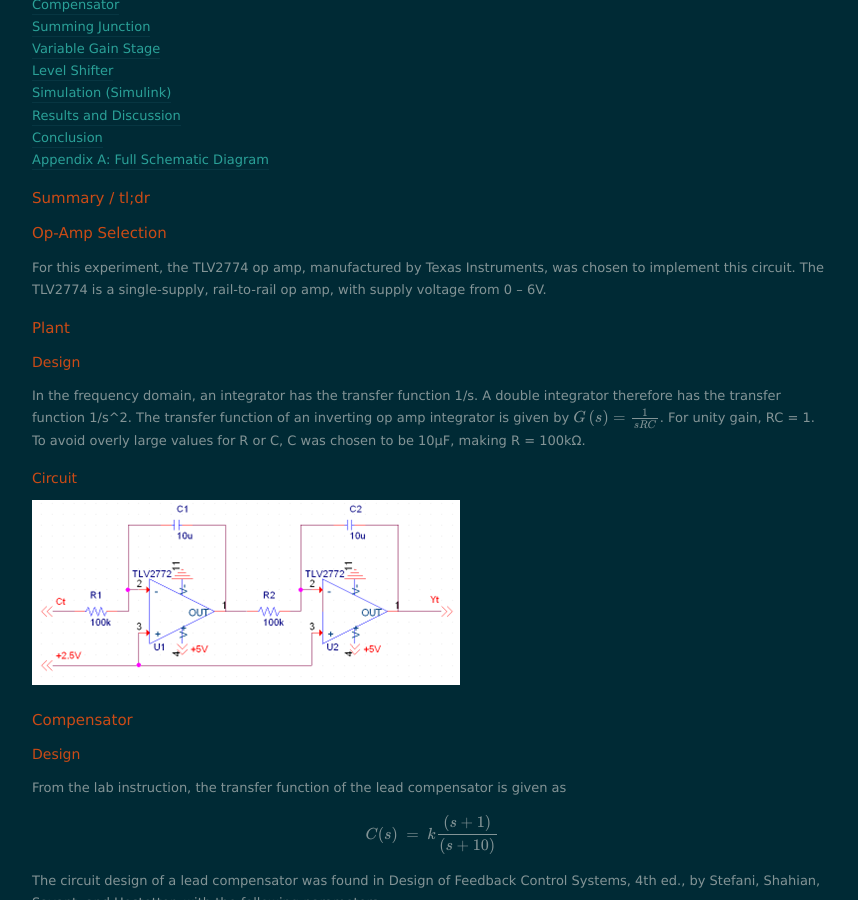
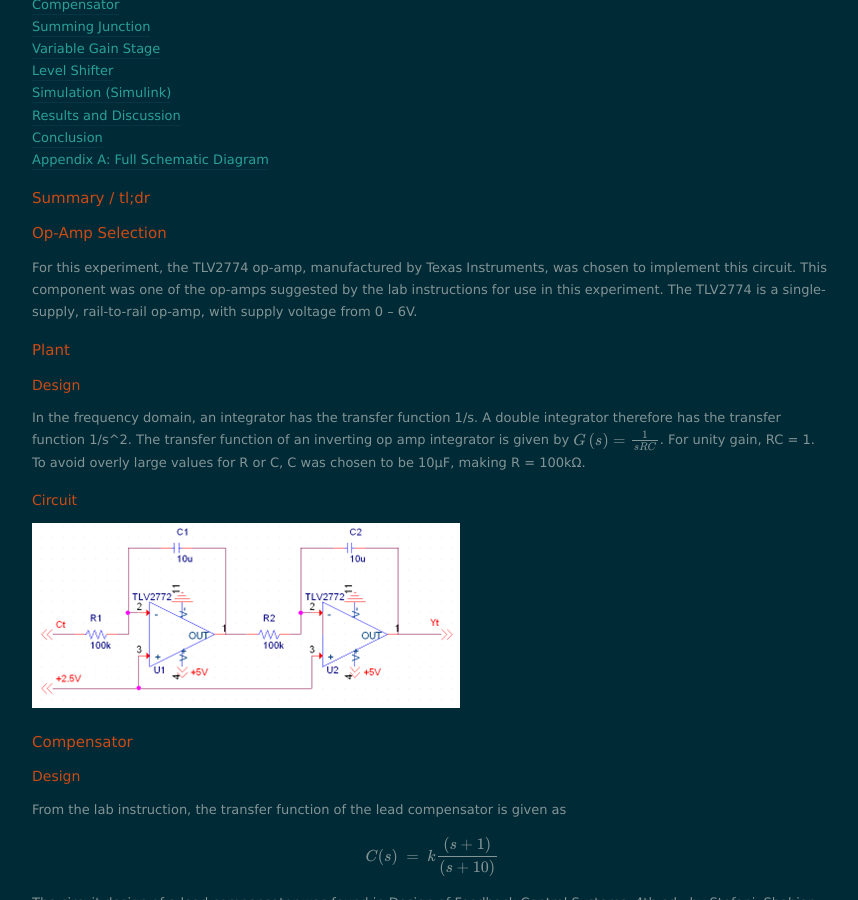
Before and after one commit to nolanschan/nolanschan.github.io, a Jekyll site: the page built from projects/leadcompcircuit/index.markdown, in a window 1280 px wide and 900 px high, scrolled down 471 px. Shown: the whole window, without its empty margins (208-1066 px from the left). Built offline with Jekyll 4.4.1, drawn with Linux system fonts in a browser that asks for light colours; nearby versions of some CDN libraries; formulas are drawn with MathJax 3.

Commit message:
Update index.markdown

```diff
--- a/projects/leadcompcircuit/index.markdown
+++ b/projects/leadcompcircuit/index.markdown
@@ -28,7 +28,7 @@ The purpose of this lab experiment is to model a satellite in the analog domain
 
 ## Op-Amp Selection ##
 
-  For this experiment, the TLV2774 op amp, manufactured by Texas Instruments, was chosen to implement this circuit. The TLV2774 is a single-supply, rail-to-rail op amp, with supply voltage from 0 – 6V.
+  For this experiment, the TLV2774 op-amp, manufactured by Texas Instruments, was chosen to implement this circuit. This component was one of the op-amps suggested by the lab instructions for use in this experiment. The TLV2774 is a single-supply, rail-to-rail op-amp, with supply voltage from 0 – 6V.
 
 ## Plant ##
 
```
